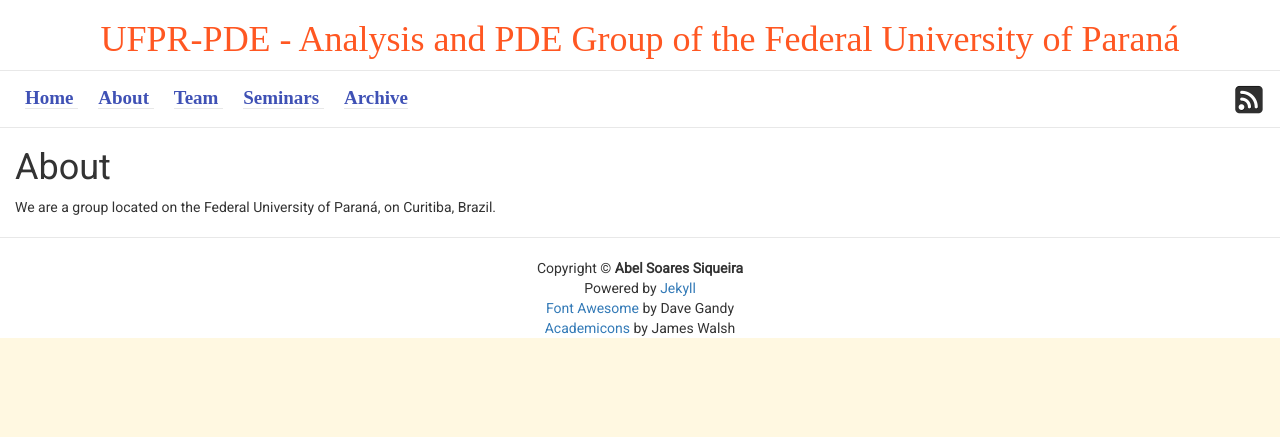
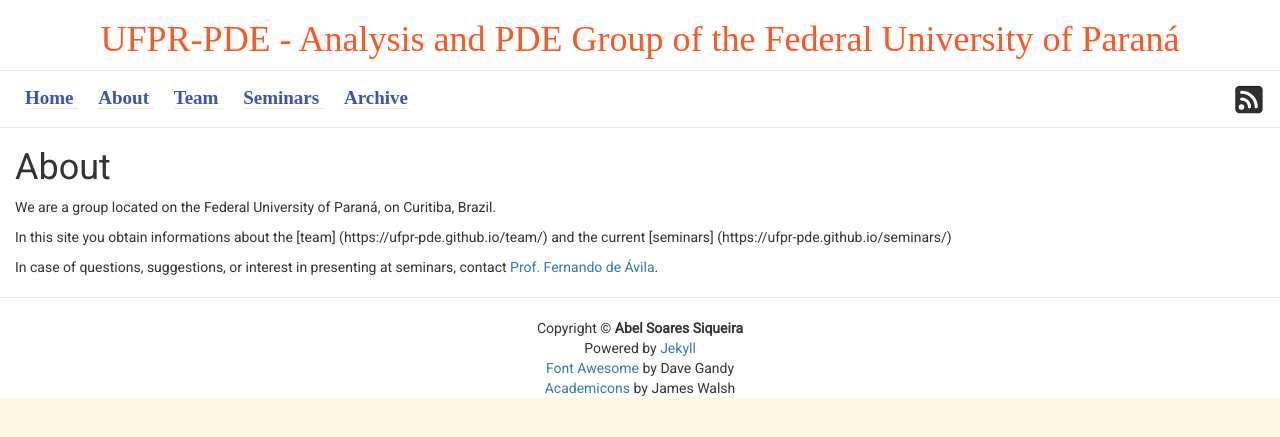
Before and after one commit to ufpr-pde/ufpr-opt.github.io, a Jekyll site: the page built from b_about.md, in a window 1280 px wide. Shown: the top 437 px of the page. Built offline with Jekyll 4.4.1, drawn with Linux system fonts in a browser that asks for light colours; some web fonts are replaced.

Commit message:
Update b_about.md

```diff
--- a/b_about.md
+++ b/b_about.md
@@ -6,3 +6,9 @@ permalink: /about/
 
 We are a group located on the Federal University of Paraná, on
 Curitiba, Brazil.
+
+In this site you obtain informations about the [team] (https://ufpr-pde.github.io/team/) and the current [seminars] (https://ufpr-pde.github.io/seminars/)
+
+
+In case of questions, suggestions, or interest in presenting at seminars,
+contact [Prof. Fernando de Ávila](https://ufpr-pde.github.io/team/fernandoavila.html).
```
